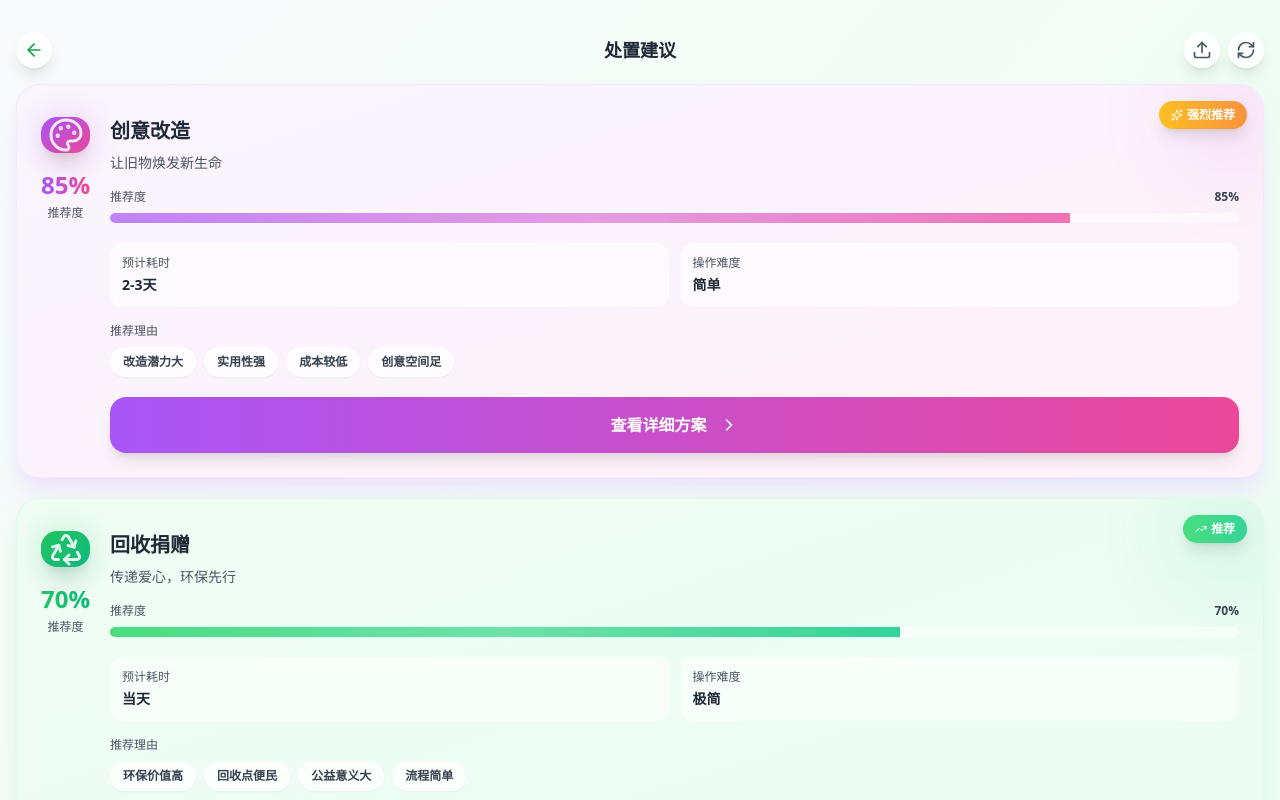
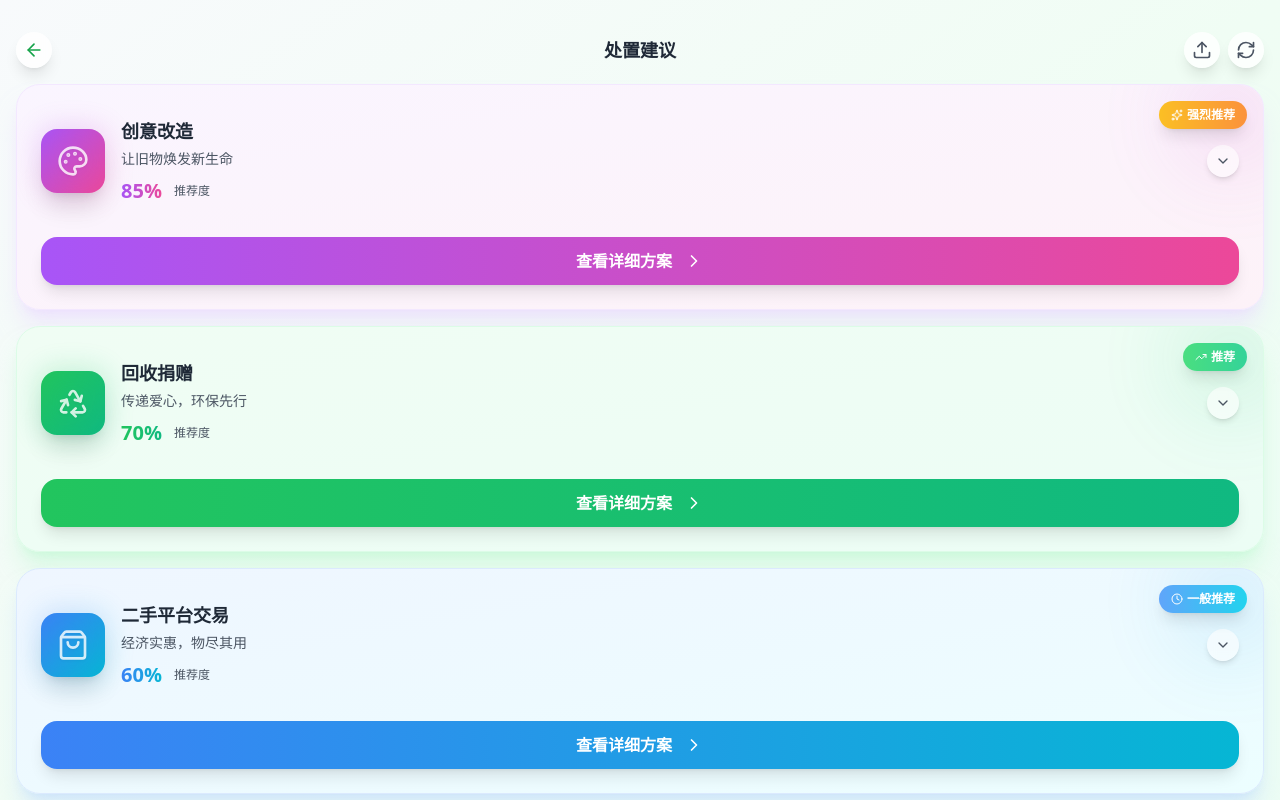
Before and after one commit to CEOYulinZhu/rewise-webapp-frontend, a React (Vite) app: page /overview in a window 1280 px wide. Shown: the top 800 px of the page. Built offline with nearby package versions, Linux system fonts and the light colour scheme.

Commit message:
组件化重构

```diff
--- a/src/pages/Overview.tsx
+++ b/src/pages/Overview.tsx
@@ -1,7 +1,8 @@
-import React, { useState, useEffect } from 'react';
+import React, { useState } from 'react';
 import { useLocation, useNavigate } from 'react-router-dom';
-import { RefreshCw, Upload, Palette, Recycle, ShoppingBag, ChevronRight, Sparkles, Clock, TrendingUp, Lightbulb } from 'lucide-react';
+import { RefreshCw, Upload, Palette, Recycle, ShoppingBag, Sparkles, Clock, TrendingUp, Lightbulb } from 'lucide-react';
 import NavigationBar from '../components/NavigationBar';
+import RecommendationCard from '../components/RecommendationCard';
 
 interface LocationState {
     image: string;
@@ -12,13 +13,18 @@ const Overview: React.FC = () => {
     const location = useLocation();
     const navigate = useNavigate();
     const { image, description } = (location.state as LocationState) || {};
-    const [isLoaded, setIsLoaded] = useState(false);
+    const [expandedCards, setExpandedCards] = useState<Set<string>>(new Set());
 
-    // 简化的动画效果控制
-    useEffect(() => {
-        const timer = setTimeout(() => setIsLoaded(true), 100);
-        return () => clearTimeout(timer);
-    }, []);
+    // 切换卡片展开状态
+    const toggleCard = (cardId: string) => {
+        const newExpanded = new Set(expandedCards);
+        if (newExpanded.has(cardId)) {
+            newExpanded.delete(cardId);
+        } else {
+            newExpanded.add(cardId);
+        }
+        setExpandedCards(newExpanded);
+    };
 
     // 模拟推荐数据
     const recommendations = [
@@ -148,8 +154,7 @@ const Overview: React.FC = () => {
 
             {/* 物品信息预览 */}
             {(image || description) && (
-                <div className={`mx-4 mb-8 transition-all duration-300 ease-out ${isLoaded ? 'opacity-100 translate-y-0' : 'opacity-0 translate-y-4'
-                    }`}>
+                <div className="mx-4 mb-6">
                     <div className="bg-white/90 backdrop-blur-md rounded-3xl p-6 shadow-xl border border-white/50">
                         <div className="flex items-center space-x-5">
                             {image ? (
@@ -193,128 +198,22 @@ const Overview: React.FC = () => {
             )}
 
             {/* 推荐卡片列表 */}
-            <div className="px-4 space-y-5 pb-8">
-                {recommendations.map((rec, index) => {
-                    const Icon = rec.icon;
-                    const priorityBadge = getPriorityBadge(rec.priority);
-                    const PriorityIcon = priorityBadge.icon;
-
-                    return (
-                        <div
-                            key={rec.id}
-                            className={`transform transition-all duration-400 ease-out ${isLoaded ? 'opacity-100 translate-y-0' : 'opacity-0 translate-y-6'
-                                }`}
-                            style={{ transitionDelay: `${50 + index * 100}ms` }}
-                        >
-                            <div className={`relative bg-gradient-to-br ${rec.bgGradient} rounded-3xl shadow-xl ${rec.shadowColor} border ${rec.borderColor} overflow-hidden`}>
-                                {/* 背景装饰 */}
-                                <div className="absolute top-0 right-0 w-32 h-32 opacity-10">
-                                    <div className={`w-full h-full bg-gradient-to-br ${rec.gradient} rounded-full blur-2xl transform translate-x-8 -translate-y-8`} />
-                                </div>
-
-                                {/* 优先级徽章 */}
-                                <div className="absolute top-4 right-4 z-10">
-                                    <div className={`flex items-center space-x-1 px-3 py-1.5 rounded-full text-xs font-semibold ${priorityBadge.color} shadow-lg backdrop-blur-sm`}>
-                                        <PriorityIcon className="w-3 h-3" />
-                                        <span>{priorityBadge.text}</span>
-                                    </div>
-                                </div>
-
-                                <div className="relative p-6 pt-8">
-                                    <div className="flex items-start space-x-5">
-                                        {/* 图标和推荐度区域 */}
-                                        <div className="flex-shrink-0">
-                                            <div className={`relative w-18 h-18 bg-gradient-to-br ${rec.gradient} rounded-2xl flex items-center justify-center shadow-xl`}>
-                                                <Icon className="w-9 h-9 text-white drop-shadow-sm" />
-                                                {/* 光环效果 */}
-                                                <div className={`absolute inset-0 bg-gradient-to-br ${rec.gradient} rounded-2xl opacity-20 blur-md scale-110`} />
-                                            </div>
-
-                                            {/* 推荐度显示 */}
-                                            <div className="mt-4 text-center">
-                                                <div className={`text-2xl font-black bg-gradient-to-r ${rec.gradient} bg-clip-text text-transparent drop-shadow-sm`}>
-                                                    {rec.percentage}%
-                                                </div>
-                                                <div className="text-xs text-gray-600 font-medium mt-1">推荐度</div>
-                                            </div>
-                                        </div>
-
-                                        {/* 内容区域 */}
-                                        <div className="flex-1 min-w-0">
-                                            {/* 标题区域 */}
-                                            <div className="mb-4">
-                                                <h3 className="text-xl font-bold text-gray-800 mb-2">
-                                                    {rec.title}
-                                                </h3>
-                                                <p className="text-sm text-gray-600 font-medium">
-                                                    {rec.subtitle}
-                                                </p>
-                                            </div>
-
-                                            {/* 进度条 */}
-                                            <div className="mb-5">
-                                                <div className="flex justify-between items-center mb-2">
-                                                    <span className="text-xs text-gray-600 font-medium">推荐度</span>
-                                                    <span className="text-xs text-gray-700 font-semibold">{rec.percentage}%</span>
-                                                </div>
-                                                <div className="relative h-2.5 bg-white/40 rounded-full overflow-hidden">
-                                                    <div
-                                                        className={`h-full bg-gradient-to-r ${getProgressColor(rec.id)} transition-all duration-1000 ease-out shadow-sm relative`}
-                                                        style={{ width: `${rec.percentage}%` }}
-                                                    >
-                                                        {/* 进度条光泽效果 */}
-                                                        <div className="absolute inset-0 bg-gradient-to-r from-transparent via-white/30 to-transparent animate-pulse" />
-                                                    </div>
-                                                </div>
-                                            </div>
-
-                                            {/* 关键信息 */}
-                                            <div className="mb-4 grid grid-cols-2 gap-3">
-                                                <div className="bg-white/50 rounded-xl p-3 backdrop-blur-sm">
-                                                    <div className="text-xs text-gray-600 mb-1">预计耗时</div>
-                                                    <div className="text-sm font-bold text-gray-800">{rec.estimatedTime}</div>
-                                                </div>
-                                                <div className="bg-white/50 rounded-xl p-3 backdrop-blur-sm">
-                                                    <div className="text-xs text-gray-600 mb-1">操作难度</div>
-                                                    <div className="text-sm font-bold text-gray-800">{rec.difficulty}</div>
-                                                </div>
-                                            </div>
-
-                                            {/* 推荐理由标签 */}
-                                            <div className="mb-5">
-                                                <div className="text-xs text-gray-600 font-medium mb-2">推荐理由</div>
-                                                <div className="flex flex-wrap gap-2">
-                                                    {rec.reasons.map((reason, reasonIndex) => (
-                                                        <span
-                                                            key={reasonIndex}
-                                                            className="inline-flex items-center px-3 py-1.5 text-xs font-semibold bg-white/70 text-gray-700 rounded-full border border-white/50 backdrop-blur-sm shadow-sm"
-                                                        >
-                                                            {reason}
-                                                        </span>
-                                                    ))}
-                                                </div>
-                                            </div>
-
-                                            {/* 查看详情按钮 */}
-                                            <button
-                                                onClick={() => handleDetailClick(rec.route, rec)}
-                                                className={`w-full bg-gradient-to-r ${rec.gradient} text-white font-bold py-4 px-6 rounded-2xl flex items-center justify-center space-x-3 transition-all duration-200 active:scale-95 shadow-lg`}
-                                            >
-                                                <span>查看详细方案</span>
-                                                <ChevronRight className="w-5 h-5" />
-                                            </button>
-                                        </div>
-                                    </div>
-                                </div>
-                            </div>
-                        </div>
-                    );
-                })}
+            <div className="px-4 space-y-4 pb-8">
+                {recommendations.map((rec) => (
+                    <RecommendationCard
+                        key={rec.id}
+                        recommendation={rec}
+                        isExpanded={expandedCards.has(rec.id)}
+                        onToggle={() => toggleCard(rec.id)}
+                        onDetailClick={() => handleDetailClick(rec.route, rec)}
+                        priorityBadge={getPriorityBadge(rec.priority)}
+                        progressColor={getProgressColor(rec.id)}
+                    />
+                ))}
             </div>
 
             {/* 底部提示 */}
-            <div className={`px-4 pb-8 transition-all duration-300 ease-out ${isLoaded ? 'opacity-100 translate-y-0' : 'opacity-0 translate-y-4'
-                }`}>
+            <div className="px-4 pb-8">
                 <div className="bg-white/60 backdrop-blur-sm rounded-2xl p-4 shadow-lg border border-white/50">
                     <div className="flex items-center justify-center space-x-2">
                         <Lightbulb className="w-4 h-4 text-amber-500" />
```
